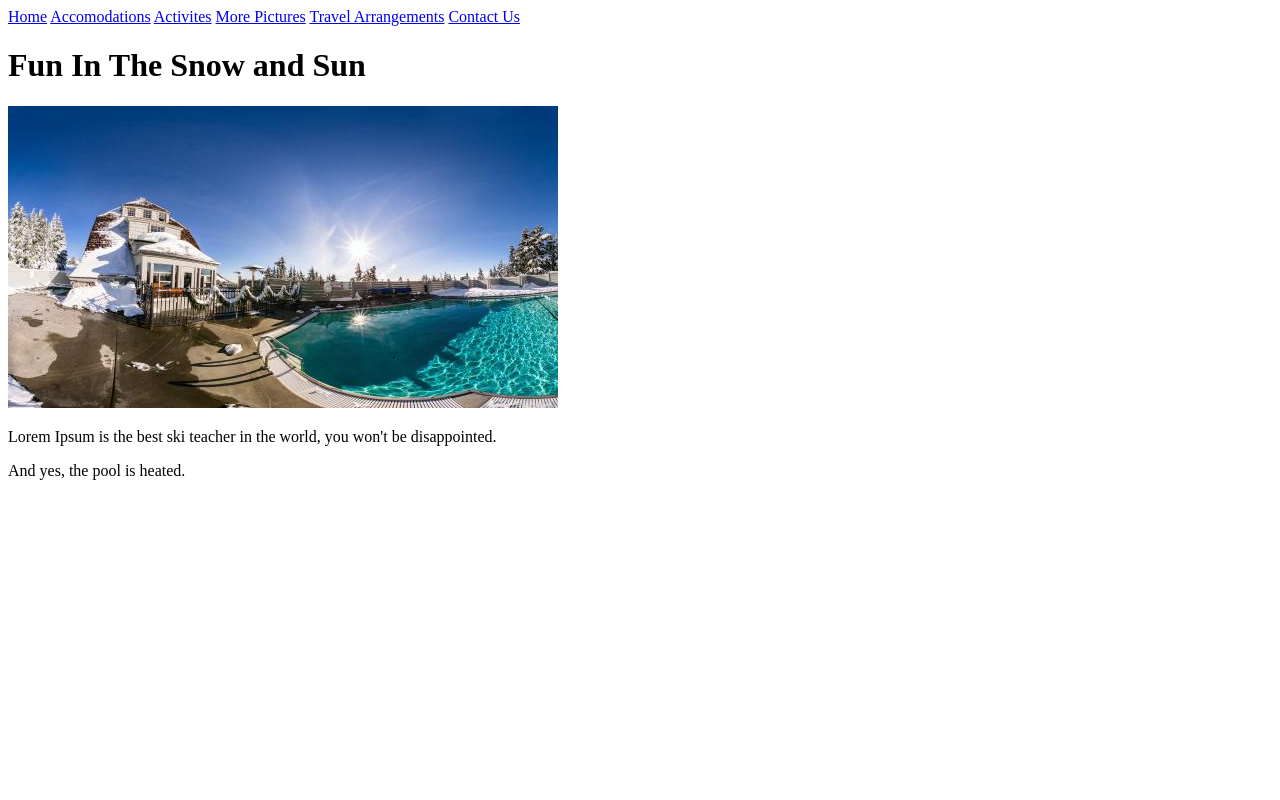
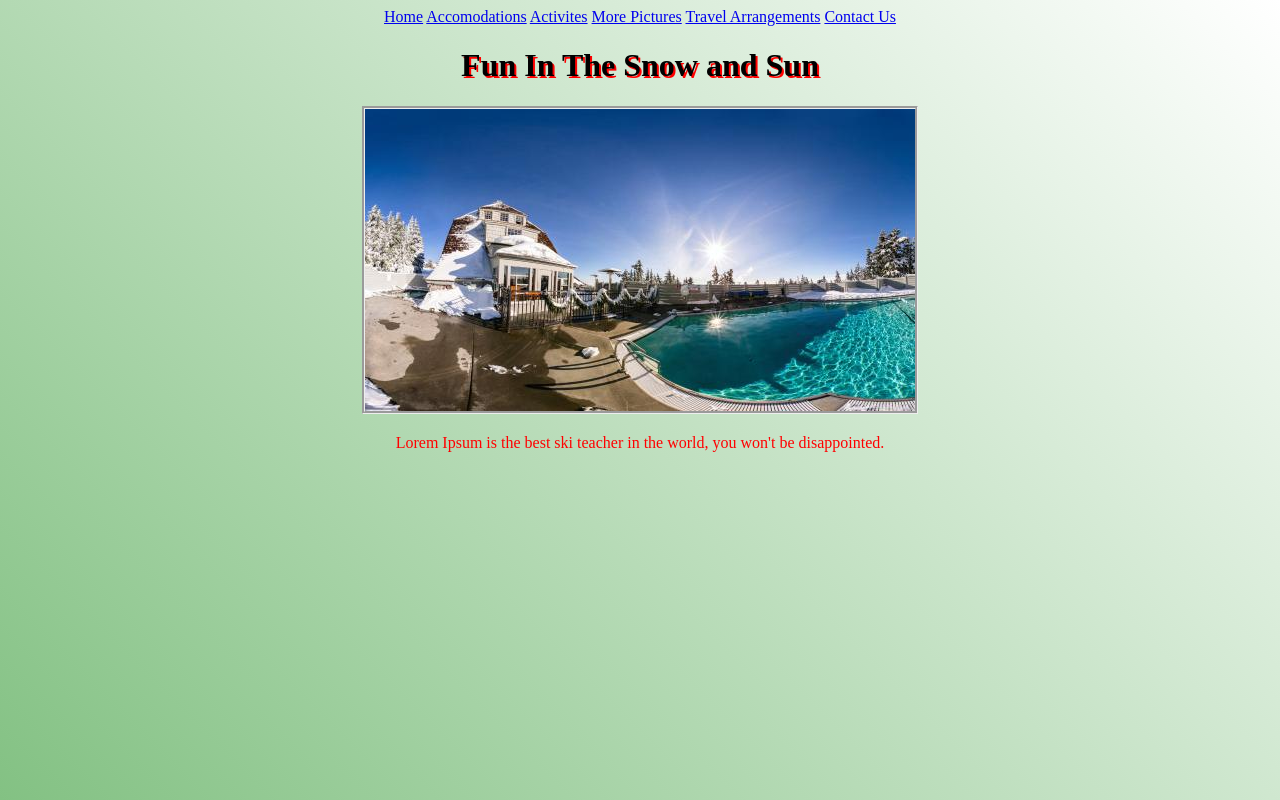
Before and after one commit to andrademichael/Timberline-Resort, a plain HTML site: page activities.html in a window 1280 px wide. Shown: the top 800 px of the page. Drawn offline with Linux system fonts and the light colour scheme.

Commit message:
Style Choice 2

```diff
--- a/css/styles.css
+++ b/css/styles.css
@@ -1 +1,42 @@
-.italic
+.italic{
+  color: red;
+  margin-bottom: 100%;
+}
+
+h1{
+text-shadow: 2px 2px #ff0000;
+}
+
+h2{
+
+}
+
+h3{
+
+}
+
+p{
+  margin-left: 15%;
+  margin-right: 15%;
+}
+
+ul{
+text-align: justify;
+}
+
+table{
+
+}
+
+img{
+  border-style: groove;
+}
+
+body{
+  background-image:linear-gradient(45deg, green, white);
+  text-align: center;
+}
+
+#norepeats{
+  margin-bottom: 100%;
+}
```
Also changed, not shown: contact-info.html (+2 -0 lines), index.html (+1 -1 lines), pictures.html (+1 -1 lines).
